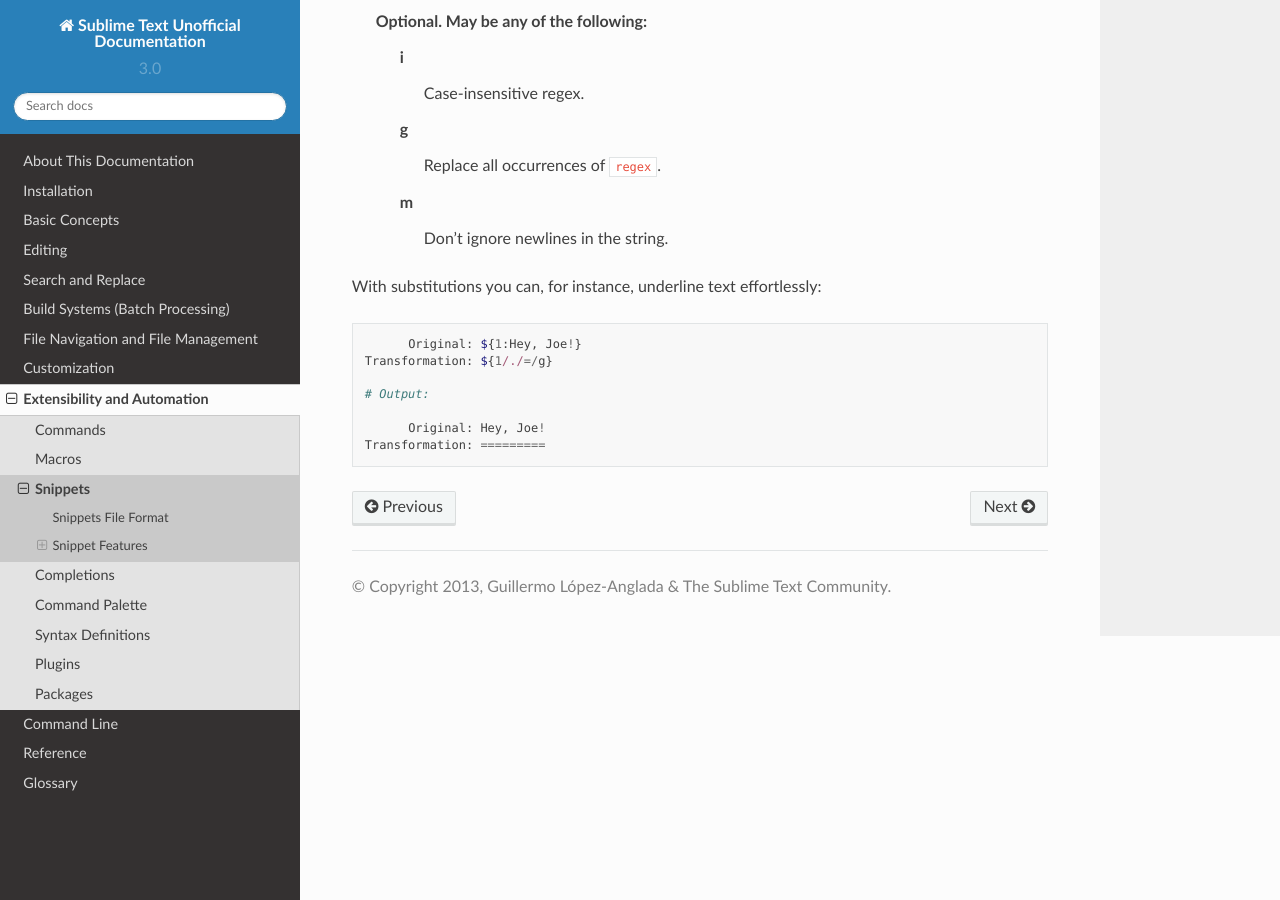
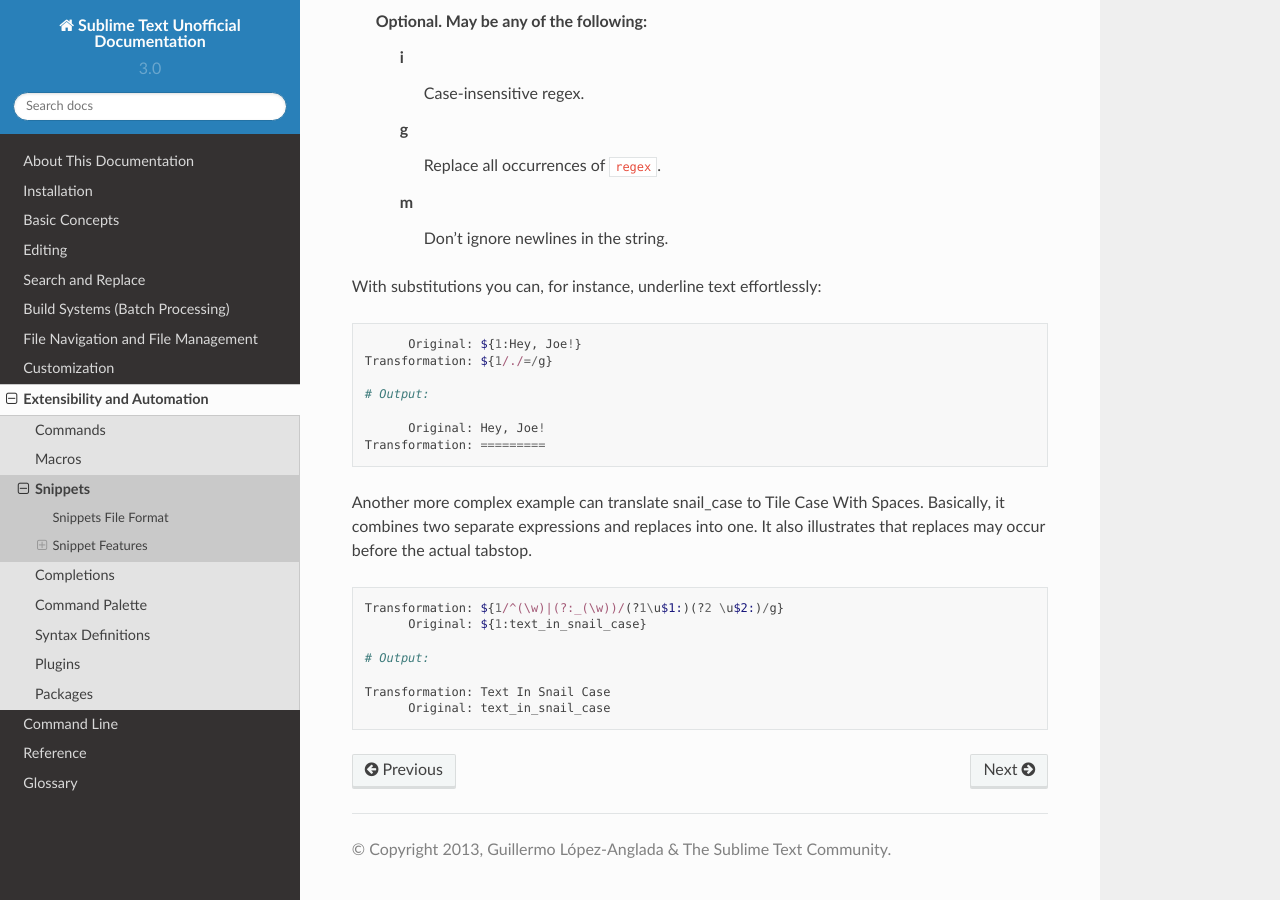
Before and after one commit to guillermooo/sublime-undocs, a Sphinx documentation site: the page built from source/extensibility/snippets.rst, in a window 1280 px wide and 900 px high, scrolled down 4666 px. Built offline with Sphinx 7.4.7 and the Read the Docs theme 2.0.0, drawn with Linux system fonts in a browser that asks for light colours.

Commit message:
Refer to boost format syntax
That one includes conditionals (which ST supports).
Additionally, add an advanced example that uses them.

```diff
--- a/source/extensibility/snippets.rst
+++ b/source/extensibility/snippets.rst
@@ -240,9 +240,9 @@
         **m**
             Don't ignore newlines in the string.
 
-.. _`Boost library documentation for regular expressions`: http://www.boost.org/doc/libs/1_44_0/libs/regex/doc/html/boost_regex/syntax/perl_syntax.html
+.. _`Boost library documentation for regular expressions`: http://www.boost.org/doc/libs/1_56_0/libs/regex/doc/html/boost_regex/syntax/perl_syntax.html
 
-.. _`Boost library documentation for format strings`: http://www.boost.org/doc/libs/1_44_0/libs/regex/doc/html/boost_regex/format/perl_format.html
+.. _`Boost library documentation for format strings`: http://www.boost.org/doc/libs/1_56_0/libs/regex/doc/html/boost_regex/format/boost_format_syntax.html
 
 With substitutions you can, for instance, underline text effortlessly:
 
@@ -255,3 +255,17 @@
 
           Original: Hey, Joe!
     Transformation: =========
+
+Another more complex example can translate snail_case to Tile Case With Spaces.
+Basically, it combines two separate expressions and replaces into one.
+It also illustrates that replaces may occur before the actual tabstop.
+
+.. code-block:: perl
+
+    Transformation: ${1/^(\w)|(?:_(\w))/(?1\u$1:)(?2 \u$2:)/g}
+          Original: ${1:text_in_snail_case}
+
+    # Output:
+
+    Transformation: Text In Snail Case
+          Original: text_in_snail_case
```
